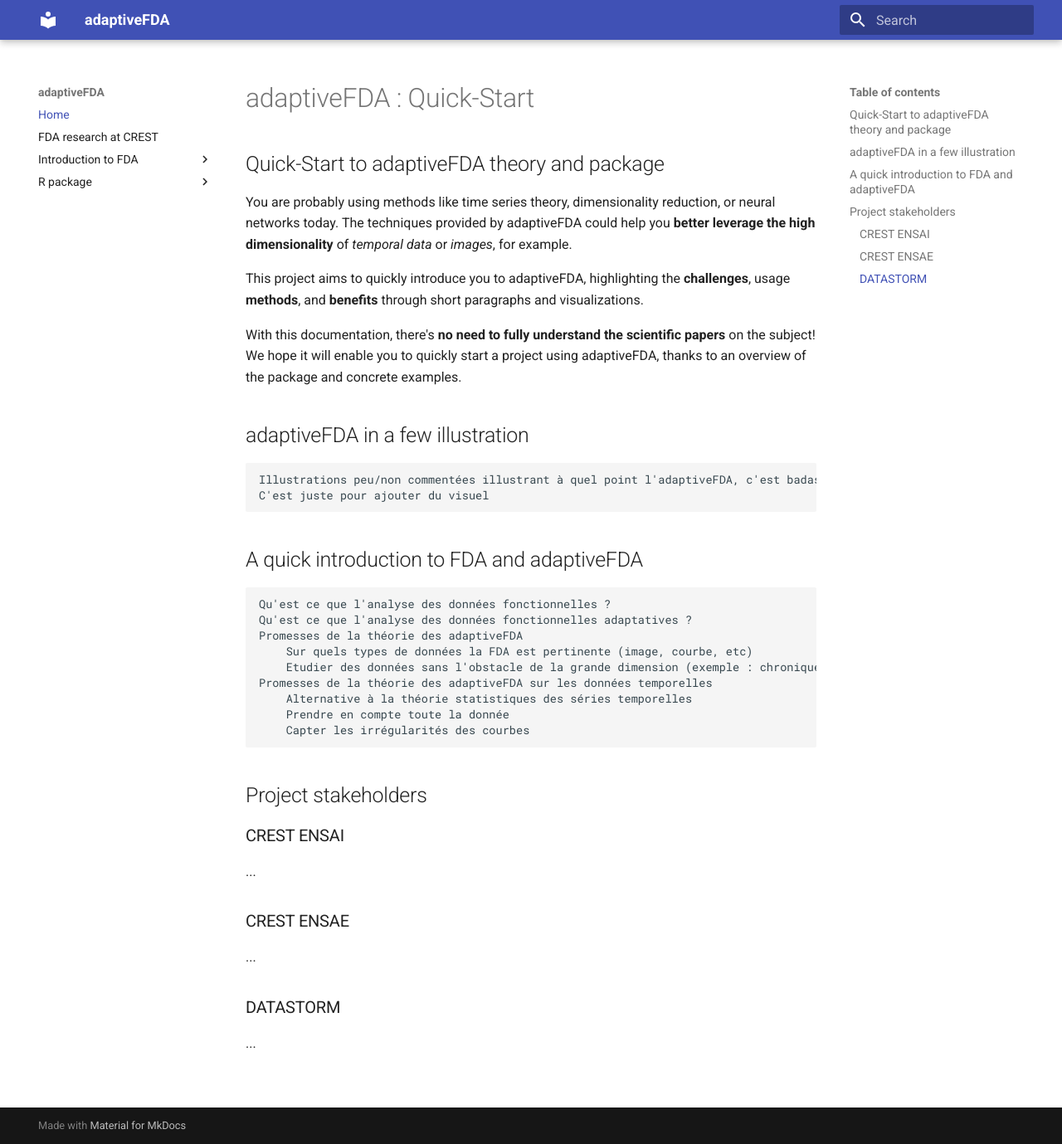
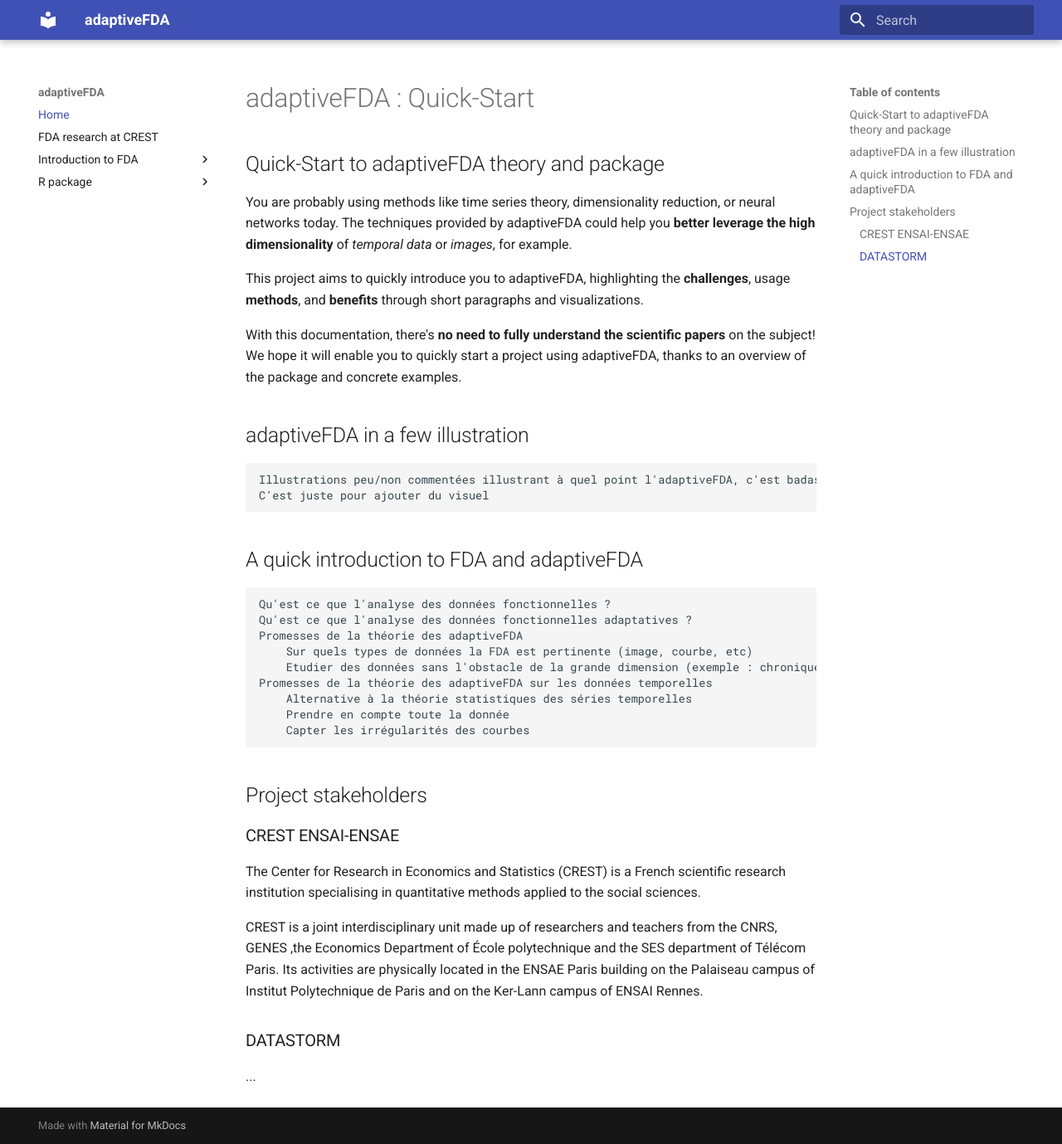
Before and after one commit to adaptive-FDA/quick-start, an MkDocs documentation site: the page built from docs/index.md, in a window 1280 px wide and 1379 px high. Shown: the whole window at 83% size. Built offline with MkDocs 1.6.1 and Material for MkDocs 9.7.7, drawn with Linux system fonts in a browser that asks for light colours.

Commit message:
FEAT: Add CREST paragraph

```diff
--- a/docs/index.md
+++ b/docs/index.md
@@ -27,13 +27,11 @@
 
 ## Project stakeholders
 
-### CREST ENSAI
+### CREST ENSAI-ENSAE
 
-...
+The Center for Research in Economics and Statistics (CREST) is a French scientific research institution specialising in quantitative methods applied to the social sciences.
 
-### CREST ENSAE
-
-...
+CREST is a joint interdisciplinary unit made up of researchers and teachers from the CNRS, GENES ,the Economics Department of École polytechnique and the SES department of Télécom Paris. Its activities are physically located in the ENSAE Paris building on the Palaiseau campus of Institut Polytechnique de Paris and on the Ker-Lann campus of ENSAI Rennes.
 
 ### DATASTORM
 
```
